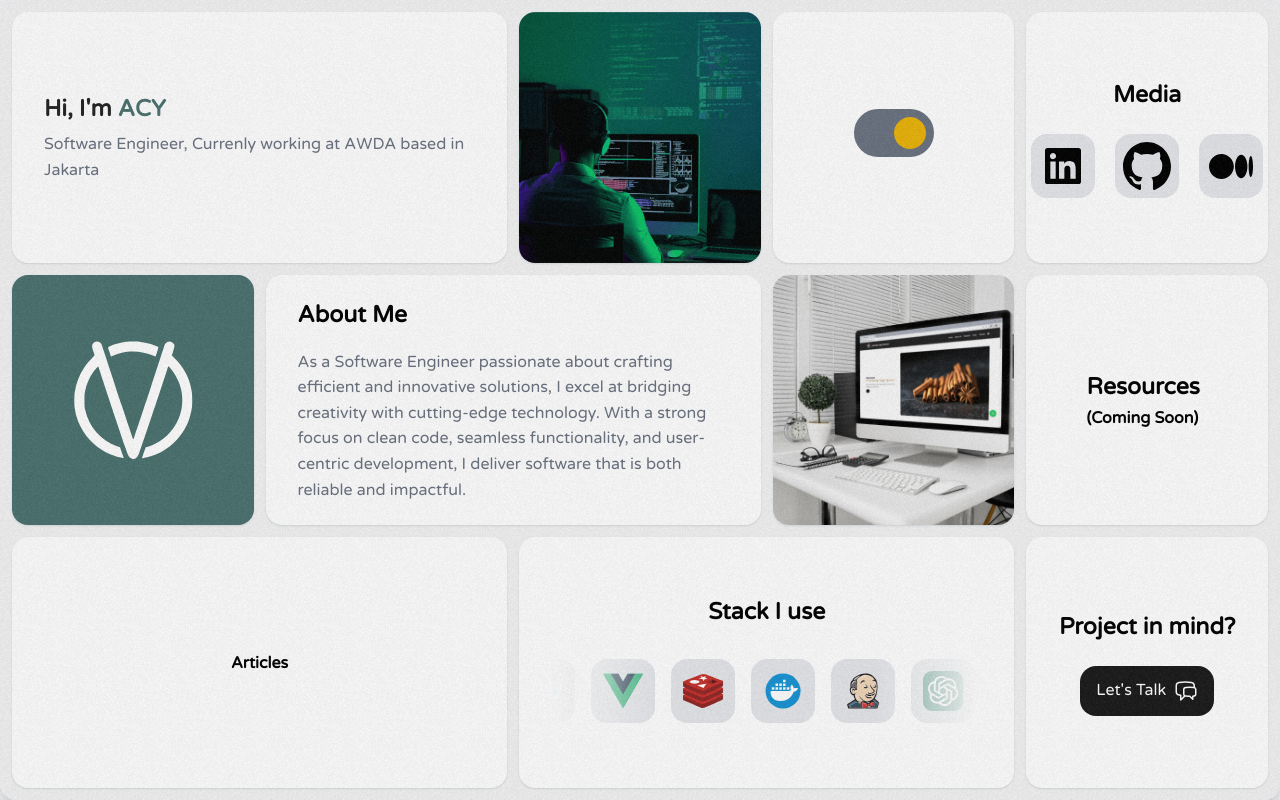
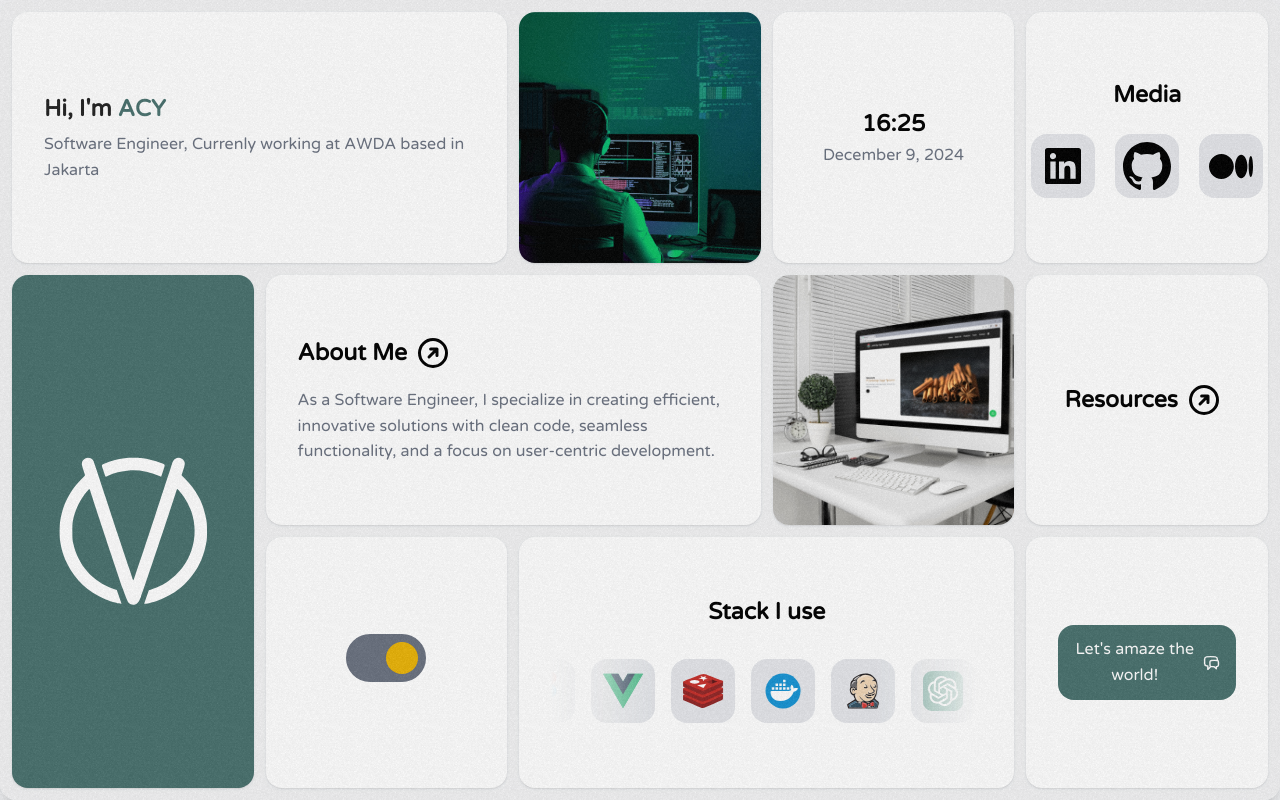
Before and after one commit to mradhitama/projectacy, a Nuxt app: page / in a window 1280 px wide. Built offline with nearby package versions, Linux system fonts and the light colour scheme.

Commit message:
add Other content

```diff
--- a/components/Homepage.vue
+++ b/components/Homepage.vue
@@ -16,11 +16,12 @@
               <Works />
             </div>
             <div
-              class="box md:col-span-1 md:row-span-1 col-span-1 row-span-1 p-8 bg-white dark:bg-darkOcean rounded-2xl shadow flex items-center justify-center h-full">
-              <Switch />
+              class="box cursor-pointer md:col-span-1 md:row-span-1 col-span-1 row-span-1 p-8 bg-white hover:bg-gray-200 dark:bg-darkOcean dark:hover:bg-deepOcean rounded-2xl shadow flex items-center justify-center h-full">
+              <Other />
             </div>
+
             <div
-              class="box md:col-span-1 md:row-span-1 col-span-1 row-span-1 p-8 bg-greenOcean dark:bg-deepGreenOcean rounded-2xl shadow flex items-center justify-center h-full">
+              class="box md:col-span-1 md:row-span-2 col-span-1 row-span-1 p-8 bg-greenOcean dark:bg-deepGreenOcean rounded-2xl shadow flex items-center justify-center h-full">
               <Logo />
             </div>
             <div
@@ -32,8 +33,8 @@
               <Projects />
             </div>
             <div
-              class="box cursor-pointer md:col-span-2 md:row-span-1 col-span-1 row-span-1 p-8 bg-white hover:bg-gray-200 dark:bg-darkOcean dark:hover:bg-deepOcean rounded-2xl shadow flex items-center justify-center h-full">
-              <Articles />
+              class="box md:col-span-1 md:row-span-1 col-span-1 row-span-1 p-8 bg-white dark:bg-darkOcean rounded-2xl shadow flex items-center justify-center h-full">
+              <Switch />
             </div>
             <div
               class="box md:col-span-2 md:row-span-1 col-span-1 row-span-1 p-8 bg-white dark:bg-darkOcean rounded-2xl shadow flex items-center justify-center h-full text-center group">
@@ -68,11 +69,12 @@
 
 <script>
 import About from '~/components/homepageSection/About.vue';
-import Articles from '~/components/homepageSection/Articles.vue';
+import Services from '~/components/homepageSection/Services.vue';
 import Contact from '~/components/homepageSection/Contact.vue';
 import Identity from '~/components/homepageSection/Identity.vue';
 import Logo from '~/components/homepageSection/Logo.vue';
 import Media from '~/components/homepageSection/Media.vue';
+import Other from '~/components/homepageSection/Other.vue';
 import Projects from '~/components/homepageSection/Projects.vue';
 import Resources from '~/components/homepageSection/Resources.vue';
 import Switch from '~/components/homepageSection/Switch.vue';
@@ -82,11 +84,12 @@ import Works from '~/components/homepageSection/Works.vue';
 export default {
   components: {
     About,
-    Articles,
+    Services,
     Contact,
     Identity,
     Logo,
     Media,
+    Other,
     Projects,
     Resources,
     Stack,
--- a/components/homepageSection/About.vue
+++ b/components/homepageSection/About.vue
@@ -3,15 +3,13 @@
         <h5 class="font-semibold flex">
             <span class="mr-2">About Me</span>
             <svg xmlns="http://www.w3.org/2000/svg" fill="none" viewBox="0 0 24 24" stroke-width="2"
-                stroke="currentColor" class="size-9 -rotate-45 group-hover:rotate-0 duration-300 opacity-0 group-hover:opacity-100 transition-all">
+                stroke="currentColor" class="size-9 -rotate-45 group-hover:rotate-0 duration-300 transition-all">
                 <path stroke-linecap="round" stroke-linejoin="round"
                     d="m12.75 15 3-3m0 0-3-3m3 3h-7.5M21 12a9 9 0 1 1-18 0 9 9 0 0 1 18 0Z" />
             </svg>
         </h5>
         <p class="mt-4 text-gray-500">
-            As a Software Engineer passionate about crafting efficient and innovative solutions, I excel
-            at bridging creativity with cutting-edge technology. With a strong focus on clean code, seamless
-            functionality, and user-centric development, I deliver software that is both reliable and impactful.
+            As a Software Engineer, I specialize in creating efficient, innovative solutions with clean code, seamless functionality, and a focus on user-centric development.
         </p>
     </div>
 </template>
--- a/components/homepageSection/Articles.vue
+++ /dev/null
@@ -1,9 +0,0 @@
-<template>
-    <h3 class="text-base font-semibold">Articles</h3>
-</template>
-
-<script>
-</script>
-
-<style scoped>
-</style>
--- a/components/homepageSection/Contact.vue
+++ b/components/homepageSection/Contact.vue
@@ -1,10 +1,10 @@
 <template>
     <div class="flex flex-col items-center justify-center text-center">
-        <h5 class="font-semibold mb-5">Project in mind?</h5>
-        <button class="flex items-center gap-2 px-4 py-3 bg-darkness text-white rounded-2xl hover:bg-lightBlack group"
+        <!-- <h5 class="font-semibold mb-5">Project in mind?</h5> -->
+        <button class="flex items-center gap-2 px-4 py-3 bg-greenOcean dark:bg-deepGreenOcean text-white rounded-2xl hover:bg-deepGreenOcean dark:hover:bg-greenOcean group"
             onclick="window.location.href='mailto:chandra.y.adhitama@gmail.com'">
-            <span class="font-medium">Let's Talk</span>
-            <svg xmlns="http://www.w3.org/2000/svg" fill="none" viewBox="0 0 24 24" stroke-width="1.5"
+            <span class="font-medium">Let's amaze the world!</span>
+            <svg xmlns="http://www.w3.org/2000/svg" fill="none" viewBox="0 0 24 24" stroke-width="2"
                 stroke="currentColor" class="dot size-6">
                 <path stroke-linecap="round" stroke-linejoin="round"
                     d="M20.25 8.511c.884.284 1.5 1.128 1.5 2.097v4.286c0 1.136-.847 2.1-1.98 2.193-.34.027-.68.052-1.02.072v3.091l-3-3c-1.354 0-2.694-.055-4.02-.163a2.115 2.115 0 0 1-.825-.242m9.345-8.334a2.126 2.126 0 0 0-.476-.095 48.64 48.64 0 0 0-8.048 0c-1.131.094-1.976 1.057-1.976 2.192v4.286c0 .837.46 1.58 1.155 1.951m9.345-8.334V6.637c0-1.621-1.152-3.026-2.76-3.235A48.455 48.455 0 0 0 11.25 3c-2.115 0-4.198.137-6.24.402-1.608.209-2.76 1.614-2.76 3.235v6.226c0 1.621 1.152 3.026 2.76 3.235.577.075 1.157.14 1.74.194V21l4.155-4.155" />
--- a/components/homepageSection/Identity.vue
+++ b/components/homepageSection/Identity.vue
@@ -1,6 +1,6 @@
 <template>
     <div class="">
-        <h5 class="text-darkOcean dark:text-white font-bold group">
+        <h5 class="text-darkOcean dark:text-white font-semibold group">
             Hi, I'm
             <span class="text">
                 <span class="a text-greenOcean">A</span><span class="cy text-greenOcean">CY</span>
--- a/components/homepageSection/Logo.vue
+++ b/components/homepageSection/Logo.vue
@@ -1,5 +1,5 @@
 <template>
-    <img src="/logo.svg" alt="Logo" class="h-32 w-auto" />
+    <img src="/logo.svg" alt="Logo" class="h-40 w-auto" />
 </template>
 
 <script>
--- /dev/null
+++ b/components/homepageSection/Other.vue
@@ -0,0 +1,55 @@
+<template>
+    <div class="text-center">
+      <h5 class="time">{{ currentTime }}</h5>
+      <p class="date text-gray-500">{{ currentDate }}</p>
+    </div>
+  </template>
+
+  <script>
+  export default {
+    data() {
+      return {
+        currentTime: '',
+        currentDate: '',
+      };
+    },
+    methods: {
+      updateTime() {
+        const now = new Date();
+        const hours = String(now.getHours()).padStart(2, '0');
+        const minutes = String(now.getMinutes()).padStart(2, '0');
+        const seconds = String(now.getSeconds()).padStart(2, '0');
+        const day = now.getDate();
+        const month = now.toLocaleString('default', { month: 'long' });
+        const year = now.getFullYear();
+
+        this.currentTime = `${hours}:${minutes}`;
+        this.currentDate = `${month} ${day}, ${year}`;
+      },
+    },
+    mounted() {
+      this.updateTime();
+      setInterval(this.updateTime, 1000);
+    },
+  };
+  </script>
+
+  <style scoped>
+
+  .time {
+    animation: fadeIn 1s ease-in-out;
+  }
+
+  .date {
+    animation: fadeIn 1.5s ease-in-out;
+  }
+
+  @keyframes fadeIn {
+    0% {
+      opacity: 0;
+    }
+    100% {
+      opacity: 1;
+    }
+  }
+  </style>
--- a/components/homepageSection/Resources.vue
+++ b/components/homepageSection/Resources.vue
@@ -1,7 +1,13 @@
 <template>
   <div class="">
-    <h5 class="font-semibold mr-2">Resources </h5>
-    <span class="font-semibold">(Coming Soon)</span>
+    <h5 class="font-semibold mr-2 flex">
+      <span class="mr-2">Resources</span>
+      <svg xmlns="http://www.w3.org/2000/svg" fill="none" viewBox="0 0 24 24" stroke-width="2" stroke="currentColor"
+        class="size-9 -rotate-45 group-hover:rotate-0 duration-300 transition-all">
+        <path stroke-linecap="round" stroke-linejoin="round"
+          d="m12.75 15 3-3m0 0-3-3m3 3h-7.5M21 12a9 9 0 1 1-18 0 9 9 0 0 1 18 0Z" />
+      </svg>
+    </h5>
   </div>
 </template>
 
--- /dev/null
+++ b/components/homepageSection/Services.vue
@@ -0,0 +1,67 @@
+<template>
+    <section class="relative w-full py-10">
+        <!-- Layanan Section -->
+        <div class="relative flex items-center overflow-hidden">
+            <div class="w-full max-w-md">
+                <div v-for="(service, index) in services" :key="index" v-show="currentIndex === index"
+                    class="text-left transition-opacity duration-500">
+                    <h5 class="mb-4">{{ service.title }}</h5>
+                    <p class="text-gray-500">{{ service.description }}</p>
+                </div>
+            </div>
+        </div>
+    </section>
+</template>
+
+<script>
+export default {
+    data() {
+        return {
+            services: [
+                {
+                    title: "Web Design",
+                    description:
+                        "We create visually appealing and user-friendly designs that help your brand stand out online, enhancing user experience and engagement across all devices.",
+                },
+                {
+                    title: "Web Development",
+                    description:
+                        "We build responsive, fast, and secure websites tailored to your business needs, ensuring optimal performance and robust data protection.",
+                },
+
+            ],
+            currentIndex: 0,
+            autoPlayInterval: null,
+        };
+    },
+    methods: {
+        nextService() {
+            this.currentIndex = (this.currentIndex + 1) % this.services.length;
+        },
+        prevService() {
+            this.currentIndex =
+                (this.currentIndex - 1 + this.services.length) % this.services.length;
+        },
+        startAutoPlay() {
+            this.autoPlayInterval = setInterval(() => {
+                this.nextService();
+            }, 3000);
+        },
+        stopAutoPlay() {
+            clearInterval(this.autoPlayInterval);
+        },
+    },
+    mounted() {
+        this.startAutoPlay();
+    },
+    beforeDestroy() {
+        this.stopAutoPlay();
+    },
+};
+</script>
+
+<style>
+[v-cloak] {
+    display: none;
+}
+</style>
```
Also changed, not shown: components/homepageSection/Welcome.vue (added, +57 -0 lines).
